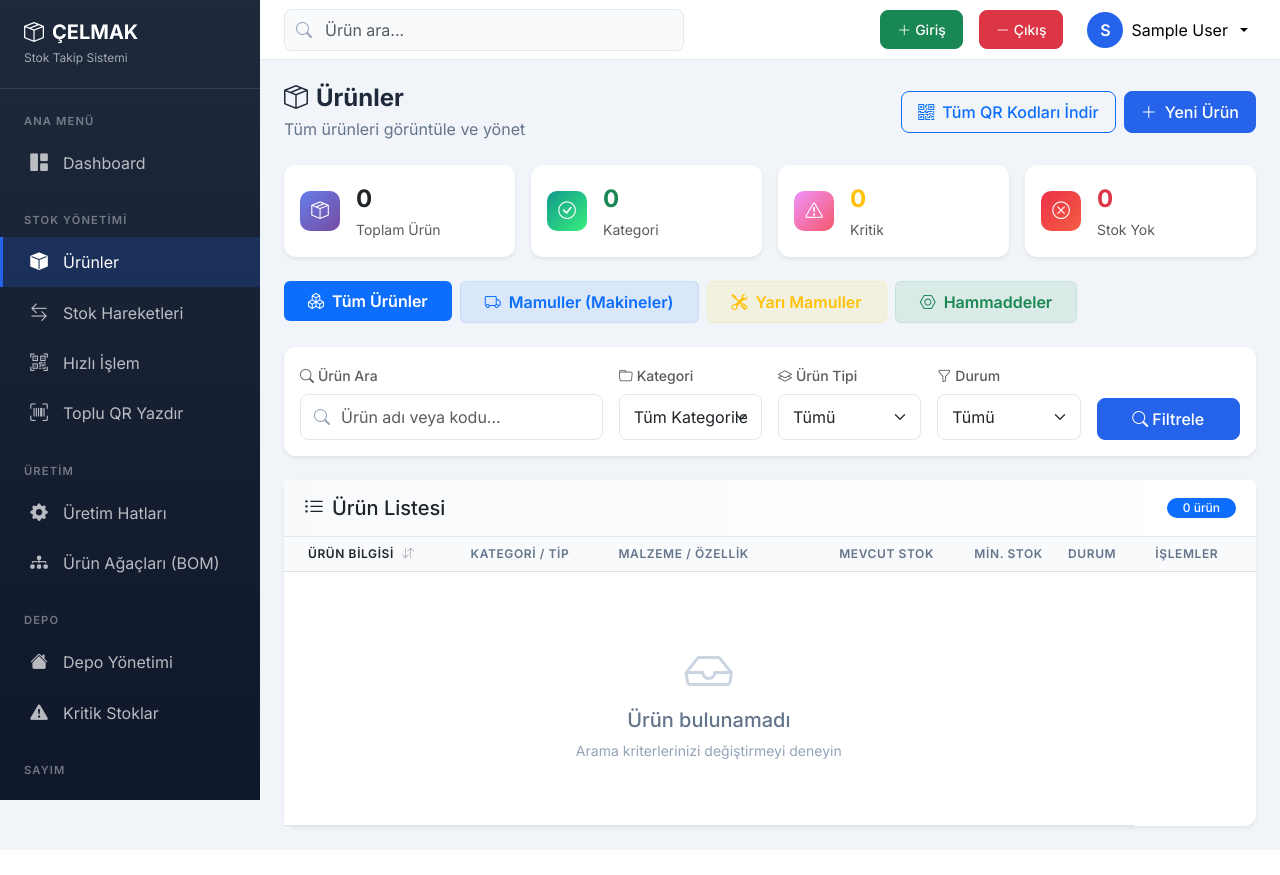
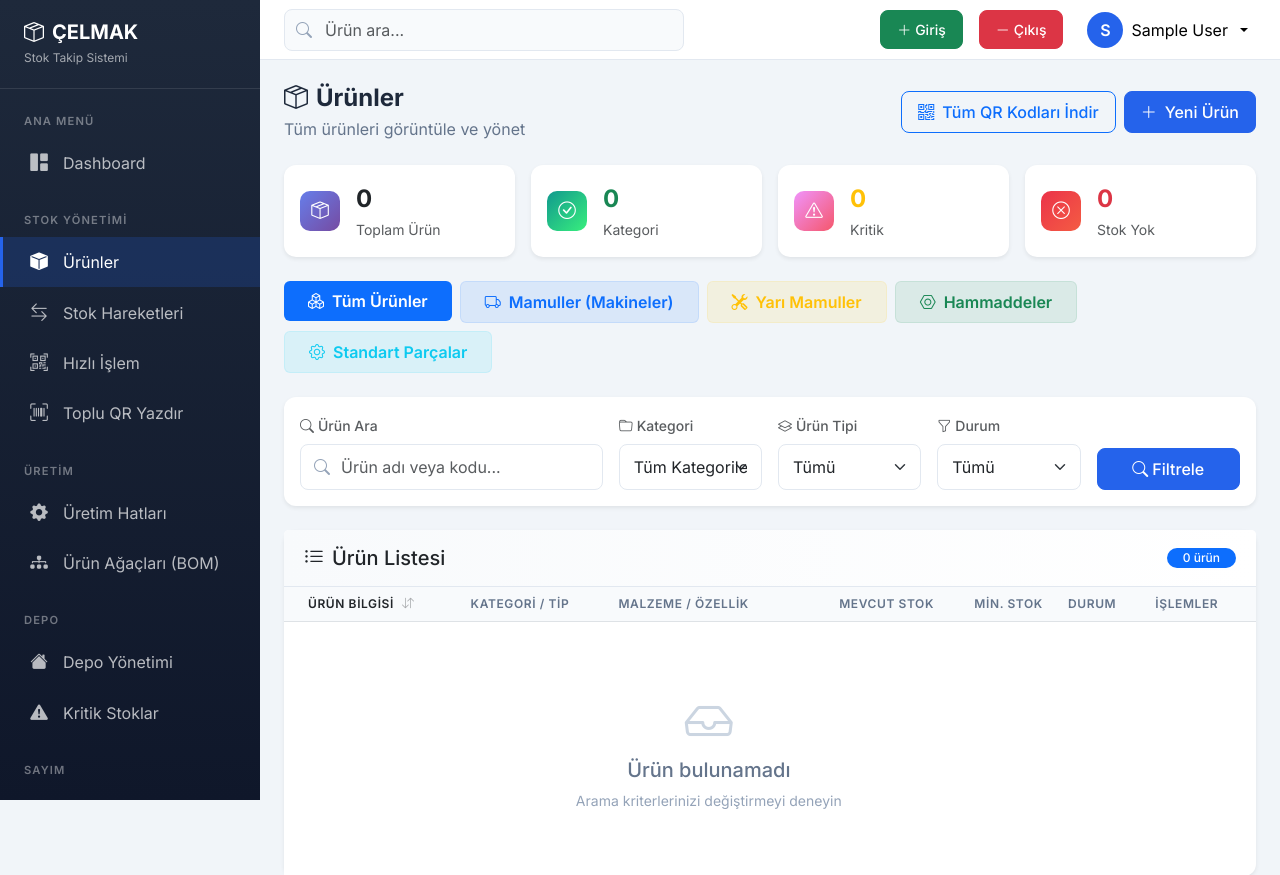
Before and after one commit to bcilak/celmakstok, a Flask app: page /products/ in a window 1280 px wide. Shown: the top 875 px of the page. Before the commit the page ends 850 px from the top, so only its background shows below. Run offline with Flask 3, Linux system fonts and the light colour scheme; the visitor is signed in with stand-in values (Sample User, id 1); data that the repository does not hold is empty.

Commit message:
Ürünler sayfasına Standart Parçalar filtresi eklendi

```diff
--- a/app/templates/products/index.html
+++ b/app/templates/products/index.html
@@ -109,6 +109,12 @@
         <a class="nav-link px-4 py-2 fw-semibold text-success bg-success bg-opacity-10 border border-success border-opacity-10 {% if selected_type == 'hammadde' %}active text-white{% endif %}"
             href="{{ url_for('products.index', type='hammadde', category=selected_category, search=search, status=status) }}">
             <i class="bi bi-nut me-2"></i>Hammaddeler
+        </a>
+    </li>
+    <li class="nav-item">
+        <a class="nav-link px-4 py-2 fw-semibold text-info bg-info bg-opacity-10 border border-info border-opacity-10 {% if selected_type == 'standart' %}active text-white{% endif %}"
+            href="{{ url_for('products.index', type='standart', category=selected_category, search=search, status=status) }}">
+            <i class="bi bi-gear me-2"></i>Standart Parçalar
         </a>
     </li>
 </ul>
```
